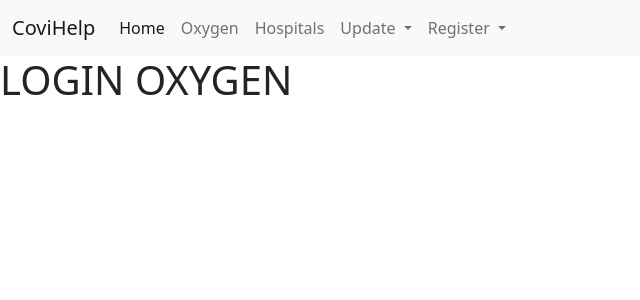
After one commit to ishivanshgoel/Combatting-Covid, a Django app: page /oxygenlogin in a window 1280 px wide. The commit adds this page. Shown: the top 300 px of the page, without its empty margins (0-640 px from the left). Run offline with Django 3.2, Linux system fonts and the light colour scheme.

Commit message:
add login register views

```diff
--- /dev/null
+++ b/CoviHelp/login.py
@@ -0,0 +1,13 @@
+from django.shortcuts import render
+from django.http import HttpResponse
+
+## all login views
+
+def oxygenlogin(request):
+    return render(request, "public/login/oxygen.html")
+
+def hospitalslogin(request):
+    return render(request, "public/login/hospitals.html")
+
+def pharmalogin(request):
+    return render(request, "public/login/pharma.html")
--- a/CoviHelp/urls.py
+++ b/CoviHelp/urls.py
@@ -1,10 +1,20 @@
 from django.urls import path
 
 from . import views
+from . import login
+from . import register
 
 urlpatterns = [
     path('', views.index, name='index'),
     path('oxygen', views.oxygen, name='oxygen'),
     path('hospitals', views.hospitals, name='hospitals'),
     path('pharma', views.pharma, name='pharma'),
+
+    path('oxygenlogin', login.oxygenlogin, name='oxygenlogin'),
+    path('hospitalslogin', login.hospitalslogin, name='hospitalslogin'),
+    path('pharmalogin', login.pharmalogin, name='pharmalogin'),
+
+    path('oxygenregister', register.oxygenregister, name='oxygenregister'),
+    path('hospitalsregister', register.hospitalsregister, name='hospitalsregister'),
+    path('pharmaregister', register.pharmaregister, name='pharmaregister'),
 ]
--- a/CoviHelp/views.py
+++ b/CoviHelp/views.py
@@ -1,7 +1,7 @@
 from django.shortcuts import render
+from django.http import HttpResponse
 
 # Create your views here.
-from django.http import HttpResponse
 
 def index(request):
     ## page showing navigating options
--- a/templates/layout.html
+++ b/templates/layout.html
@@ -37,9 +37,9 @@
               Update
             </a>
             <ul class="dropdown-menu" aria-labelledby="dropdownexpand">
-              <li><a class="nav-link" href="{% url 'pharma' %}">Pharma Login</a></li>
-              <li><a class="nav-link" href="{% url 'pharma' %}">Hospital Login</a></li>
-              <li><a class="nav-link" href="{% url 'pharma' %}">Oxygen Login</a></li>
+              <li><a class="nav-link" href="{% url 'pharmalogin' %}">Pharma Login</a></li>
+              <li><a class="nav-link" href="{% url 'hospitalslogin' %}">Hospital Login</a></li>
+              <li><a class="nav-link" href="{% url 'oxygenlogin' %}">Oxygen Login</a></li>
             </ul>
           </li>
           <li class="nav-item dropdown">
@@ -47,9 +47,9 @@
               Register
             </a>
             <ul class="dropdown-menu" aria-labelledby="dropdownexpand2">
-              <li><a class="nav-link" href="{% url 'pharma' %}">Pharma Register</a></li>
-              <li><a class="nav-link" href="{% url 'pharma' %}">Hospital Register</a></li>
-              <li><a class="nav-link" href="{% url 'pharma' %}">Oxygen Register</a></li>
+              <li><a class="nav-link" href="{% url 'pharmaregister' %}">Pharma Register</a></li>
+              <li><a class="nav-link" href="{% url 'hospitalsregister' %}">Hospital Register</a></li>
+              <li><a class="nav-link" href="{% url 'oxygenregister' %}">Oxygen Register</a></li>
             </ul>
           </li>
         </ul>
--- /dev/null
+++ b/templates/public/login/oxygen.html
@@ -0,0 +1,7 @@
+{% extends 'layout.html' %}
+
+{% block body %}
+
+<h1>LOGIN OXYGEN</h1>
+
+{% endblock body %}
```
Also changed, not shown: CoviHelp/register.py (added, +14 -0 lines), templates/public/login/hospitals.html (added, +7 -0 lines), templates/public/login/pharma.html (added, +7 -0 lines), templates/public/register/hospitals.html (added, +7 -0 lines), templates/public/register/oxygen.html (added, +7 -0 lines), templates/public/register/pharma.html (added, +7 -0 lines).
